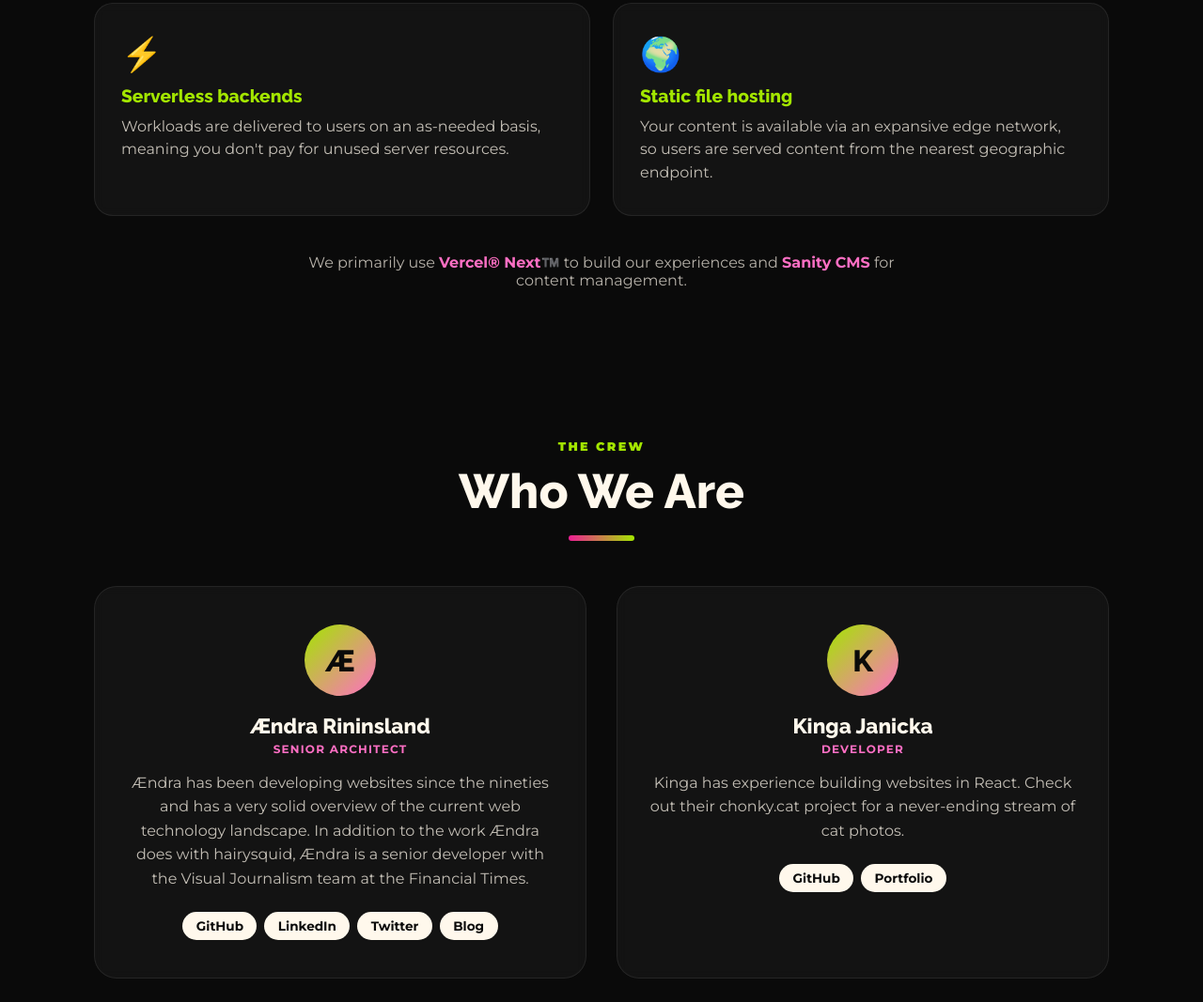
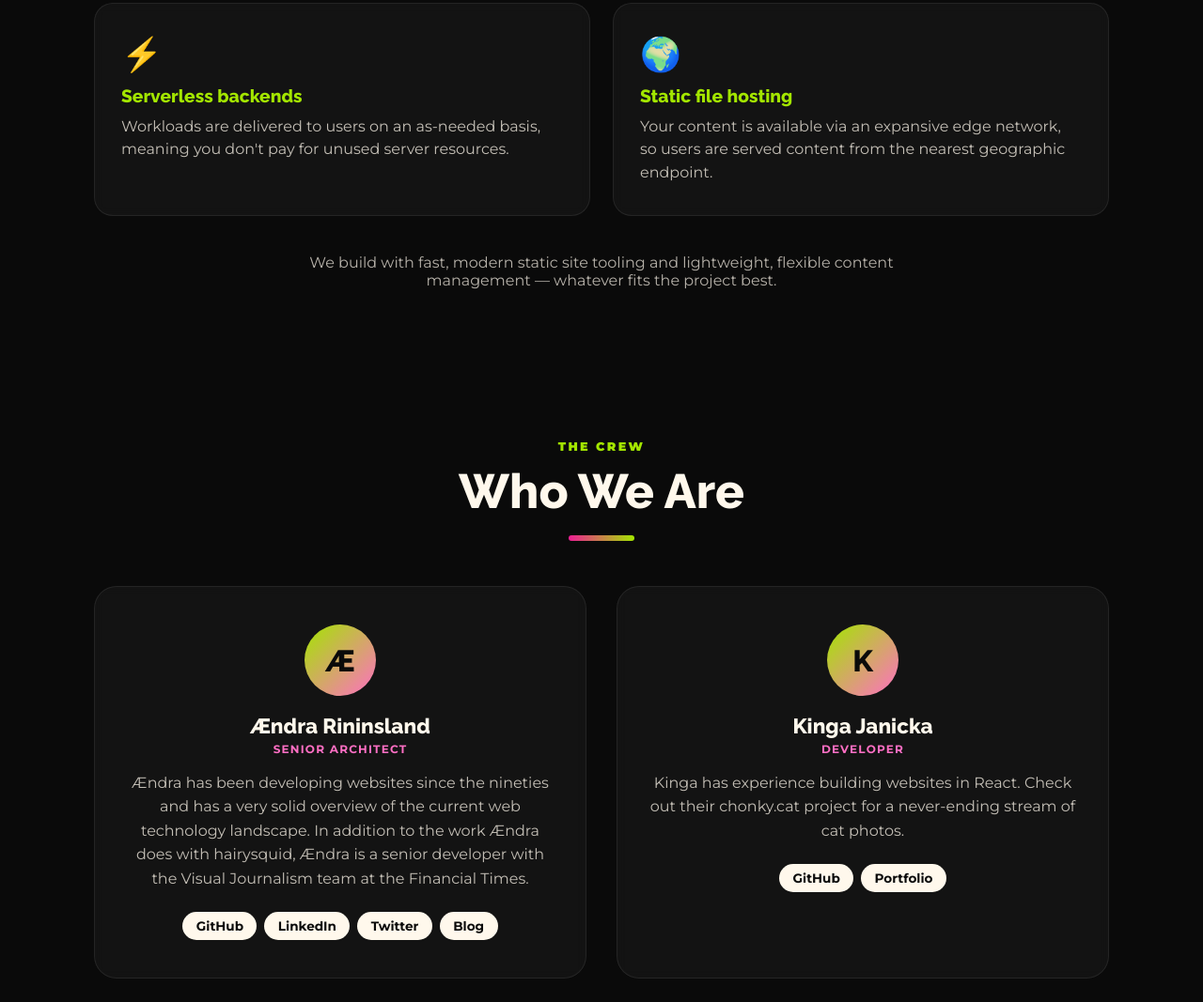
Before and after one commit to hairysquid/hairysquid, an Astro site: page / in a window 1280 px wide. Shown: the part 1132-2199 px from the top of the page at 94% size. Built offline with nearby package versions, Linux system fonts and the light colour scheme; Astro itself is replaced by a stand-in of ours.

Commit message:
Remove Vercel, Next.js, and Sanity references from site copy
Approach section no longer name-drops specific vendors since we've
moved off that stack.

Co-Authored-By: Claude <noreply@anthropic.com>

```diff
--- a/src/components/ApproachSection.astro
+++ b/src/components/ApproachSection.astro
@@ -32,11 +32,8 @@ const points = [
   </div>
 
   <p class="tools reveal">
-    We primarily use
-    <a href="https://vercel.com/solutions/nextjs" target="_blank" rel="noopener">Vercel® Next™️</a>
-    to build our experiences and
-    <a href="https://www.sanity.io/" target="_blank" rel="noopener">Sanity CMS</a>
-    for content management.
+    We build with fast, modern static site tooling and lightweight, flexible content
+    management — whatever fits the project best.
   </p>
 </Section>
 
@@ -99,16 +96,4 @@ const points = [
     text-align: center;
     color: rgba(255, 248, 236, 0.7);
   }
-
-  .tools a {
-    color: var(--pink-light);
-    font-weight: 700;
-    text-decoration: none;
-    border-bottom: 2px solid transparent;
-    transition: border-color 0.25s ease;
-  }
-
-  .tools a:hover {
-    border-color: var(--lime);
-  }
 </style>
```
